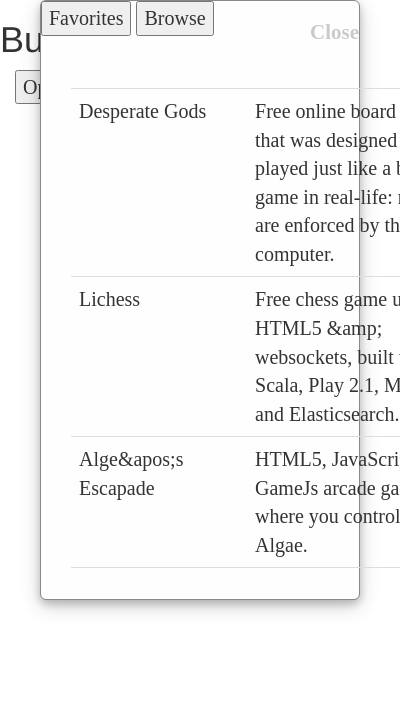
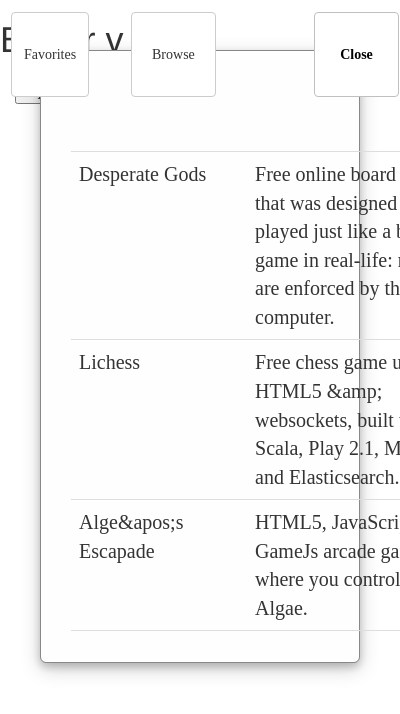
Before and after one commit to MaltbyRL/buffer-buddy, a browser extension: page public/popup.ejs in a window 400 px wide. Both pictures are taken after a click on the button "Open Modal". Drawn offline with nearby package versions, Linux system fonts and the light colour scheme; some packages are replaced by stand-ins of ours; files that its build step writes are made by us from their sources.

Commit message:
top-row overlap buttons

```diff
--- a/public/css/home.css
+++ b/public/css/home.css
@@ -1 +1 @@
-.modal-body{padding:2px 16px}.container{font-family:Copperplate;font-size:20px}.closeGame{align-items:left}iframe{-webkit-transform:scale(.8);-moz-transform:scale(.8);-o-transform:scale(.8);-ms-transform:scale(.8);width:100%}table.table tbody,table.table thead{display:block;padding:15px 30px}table.table tbody{height:60vh;overflow-y:auto;overflow-x:hidden}#myModal{max-height:95vh;overflow:scroll}.modal-content{position:relative;background-color:#fefefe;margin:auto;padding:0;border:1px solid #888;width:80%;box-shadow:0 4px 8px 0 rgba(0,0,0,.2),0 6px 20px 0 rgba(0,0,0,.19);-webkit-animation-name:animatetop;-webkit-animation-duration:.4s;animation-name:animatetop;animation-duration:.4s}@-webkit-keyframes animatetop{from{top:-300px;opacity:0}to{top:0;opacity:1}}@keyframes animatetop{from{top:-300px;opacity:0}to{top:0;opacity:1}}
+.modal-body{padding:2px 16px}.container{font-family:Copperplate;font-size:20px}.closeGame{align-items:left}iframe{-webkit-transform:scale(.8);-moz-transform:scale(.8);-o-transform:scale(.8);-ms-transform:scale(.8);width:100%}table.table tbody,table.table thead{display:block;padding:15px 30px}table.table tbody{height:60vh;overflow-y:auto;overflow-x:hidden}#myModal{max-height:95vh;overflow:scroll}.modal-content{position:relative;top:50px;background-color:#fefefe;margin:auto;padding:0;border:1px solid #888;width:80%;box-shadow:0 4px 8px 0 rgba(0,0,0,.2),0 6px 20px 0 rgba(0,0,0,.19);-webkit-animation-name:animatetop;-webkit-animation-duration:.4s;animation-name:animatetop;animation-duration:.4s}.modal-content button.top-left{position:relative;top:-39px;left:-30px;height:85px;font-size:14px}.modal-content button.top-center,button.x-btn{position:absolute;top:-39px;height:85px;width:85px;font-size:14px}.modal-content button.top-center{right:45%}button.x-btn{right:-40px;background-color:#fff;overflow:visible;opacity:1;border:1px solid silver}button.x-btn:hover{opacity:1}@-webkit-keyframes animatetop{from{top:-300px;opacity:0}to{top:0;opacity:1}}@keyframes animatetop{from{top:-300px;opacity:0}to{top:0;opacity:1}}
--- a/public/partials/gamePage.html
+++ b/public/partials/gamePage.html
@@ -1,3 +1,4 @@
+<!-- <link rel="stylesheet" type="text/css" href="css/home.css"> -->
 <div class="container">
   <button id="myBtn" ng-click="modal = !modal">Open Modal</button>
 
@@ -12,7 +13,7 @@
     <div class="modal-content">
 
 
-      <span class="close"><br>Close</span>
+      <button class="x-btn close btn btn-default">Close</button>
     <!--Game Window -->
       <div id="gameWindow" ng-show="frame">
         <span class="closeGame" ng-click="frame = !frame"><br>Close Game</span>
@@ -20,11 +21,9 @@
       </div>
     <!-- Browse Games -->
       <div id="table" ng-show="!frame">
-        <button>Favorites</button> <button>Browse </button>
+        <button class="top-left btn btn-default">Favorites</button>
+        <button class="top-center btn btn-default">Browse</button>
         <table class="table table-hover">
-          <thead>
-
-          </thead>
           <tbody>
             <tr ng-repeat="game in games" ng-click="openIframe(game)">
               <td>{{game.Name}}</td>
@@ -41,4 +40,4 @@
   </div>
 
 </div>
-<link rel="stylesheet" type="text/css" href="css/home.css">
+<!-- <link rel="stylesheet" type="text/css" href="css/home.css"> -->
--- a/public/popup.ejs
+++ b/public/popup.ejs
@@ -5,6 +5,7 @@
   <title>Buffer Bud</title>
   <link rel="stylesheet" type="text/css" href="css/popup.css">
   <link rel="stylesheet" type="text/css" href="bower_components/bootstrap/dist/css/bootstrap.min.css">
+  <link rel="stylesheet" type="text/css" href="css/home.css">
   <script src="bower_components/jquery/dist/jquery.min.js"></script>
   <script src="bower_components/bootstrap/dist/js/bootstrap.min.js"></script>
   <script src="bower_components/angular/angular.js"></script>
--- a/src/css/home.css
+++ b/src/css/home.css
@@ -8,19 +8,17 @@
   font-size:20px;
 }
 
-
 .closeGame {
   align-items: left;
 }
 
-iframe{
+iframe {
   -webkit-transform: scale(0.8);
   -moz-transform: scale(0.8);
   -o-transform:scale(0.8);
   -ms-transform:scale(0.8);
   width: 100%;
 }
-
 
 table.table tbody,
 table.table thead {
@@ -30,7 +28,6 @@
   padding-right: 30px;
   display: block;
 }
-
 
 table.table tbody {
   height: 60vh;
@@ -43,10 +40,10 @@
   overflow: scroll;
 }
 
-
 /* Modal Content */
 .modal-content {
   position: relative;
+  top: 50px;
   background-color: #fefefe;
   margin: auto;
   padding: 0;
@@ -57,7 +54,37 @@
   -webkit-animation-duration: 0.4s;
   animation-name: animatetop;
   animation-duration: 0.4s;
+}
 
+.modal-content button.top-left {
+  position: relative;
+  top: -39px;
+  left: -30px;
+  height: 85px;
+  font-size: 14px;
+}
+.modal-content button.top-center {
+  position: absolute;
+  top: -39px;
+  right: 45%;
+  height: 85px;
+  width: 85px;
+  font-size: 14px;
+}
+button.x-btn {
+  position: absolute;
+  top: -39px;
+  right: -40px;
+  height: 85px;
+  width: 85px;
+  font-size: 14px;
+  background-color: white;
+  overflow: visible;
+  opacity: 1;
+  border: 1px solid rgb(192, 192, 192);
+}
+button.x-btn:hover {
+  opacity: 1;
 }
 
 /* Add Animation */
```
Also changed, not shown: src/partials/gamePage.html (+5 -6 lines). Lines whose indentation alone changed are shown as unchanged.
